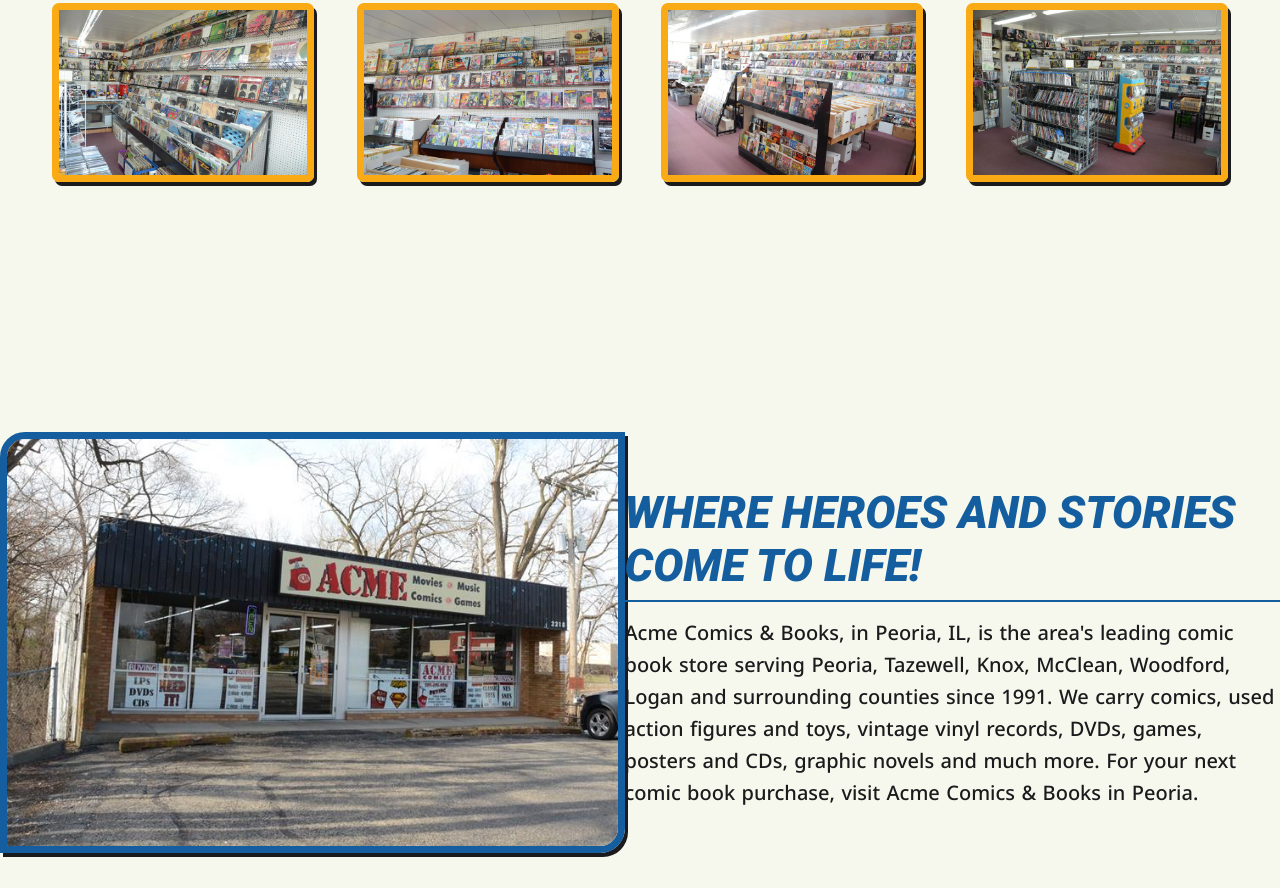
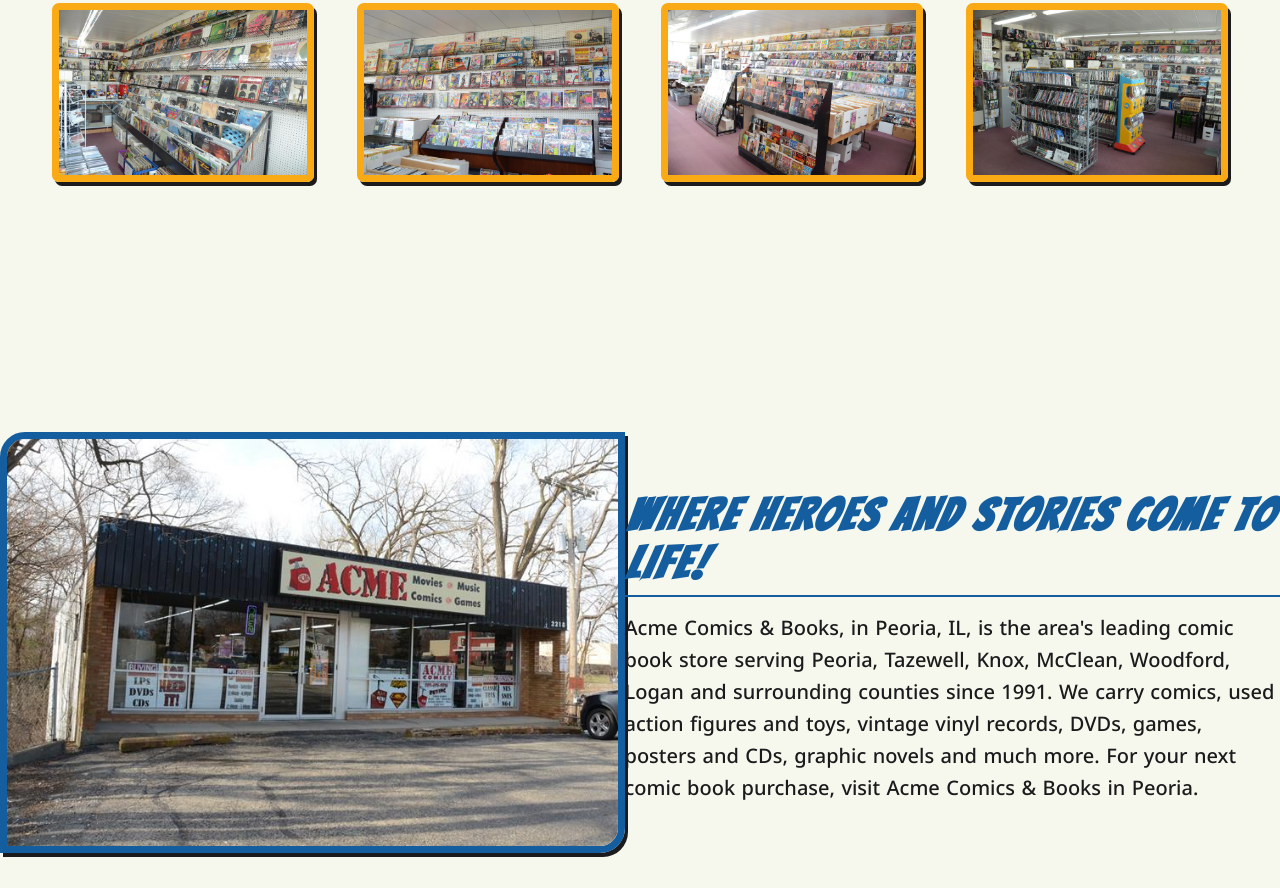
Before and after one commit to Dcarcamo1103/DanielCracamo_LandingPage, a plain HTML site: page test.html in a window 1280 px wide. Shown: the part 872-1760 px from the top of the page. Drawn offline with Linux system fonts and the light colour scheme; files whose address does not match are found by name.

Commit message:
minor changing in the layout

```diff
--- a/test.css
+++ b/test.css
@@ -9,7 +9,9 @@ html {
 }
 
 h1 {
-    font-family: "Roboto", serif;
+    /* font-family: "Roboto", serif; */
+    font-family: "Bangers", system-ui;
+    letter-spacing: 3px;
     font-size: 45px;
     font-weight: 900;
     font-style: oblique;
@@ -147,9 +149,10 @@ p {
 }
 
 #about_us {
-    /* border-style: solid;
+    /* border-style: solid; */
+    background-color: #f7f8ed;
     border-bottom-right-radius: 15px;
-    border-bottom-left-radius: 15px; */
+    border-bottom-left-radius: 15px;
     padding-top: 60px;
     height: calc(100vh - 60px);
     display: inline-flex;
@@ -178,6 +181,7 @@ p {
 }
 
 #reviews {
+    margin-top: -15px;
     padding-top: 60px;
     padding-bottom: 65px;
     height: calc(100vh - 60px);
@@ -243,6 +247,7 @@ p {
 }
 
 #form {
+    margin-top: -15px;
     display: inline-flex;
     justify-content: space-between;
 }
@@ -262,6 +267,7 @@ p {
 }
 
 #form > img {
+    z-index: -1;
     height: 500px;
     border-left: 7px solid #faaa14;
 }
@@ -286,7 +292,6 @@ p {
     border-radius: 10px;
     border-style: solid;
     border-color: #1b1b1d;
-    transition: all 0.30s;
 }
 
 #subscribe {
--- a/test.html
+++ b/test.html
@@ -12,6 +12,10 @@
     <link rel="preconnect" href="https://fonts.googleapis.com">
     <link rel="preconnect" href="https://fonts.gstatic.com" crossorigin>
     <link href="https://fonts.googleapis.com/css2?family=Roboto:ital,wght@0,100;0,300;0,400;0,500;0,700;0,900;1,100;1,300;1,400;1,500;1,700;1,900&display=swap" rel="stylesheet">
+
+    <link rel="preconnect" href="https://fonts.googleapis.com">
+    <link rel="preconnect" href="https://fonts.gstatic.com" crossorigin>
+    <link href="https://fonts.googleapis.com/css2?family=Bangers&family=Noto+Sans:ital,wght@0,100..900;1,100..900&family=Open+Sans:ital,wght@0,300..800;1,300..800&display=swap" rel="stylesheet">
 
     <link rel="stylesheet" href="test.css">
 </head>
```
